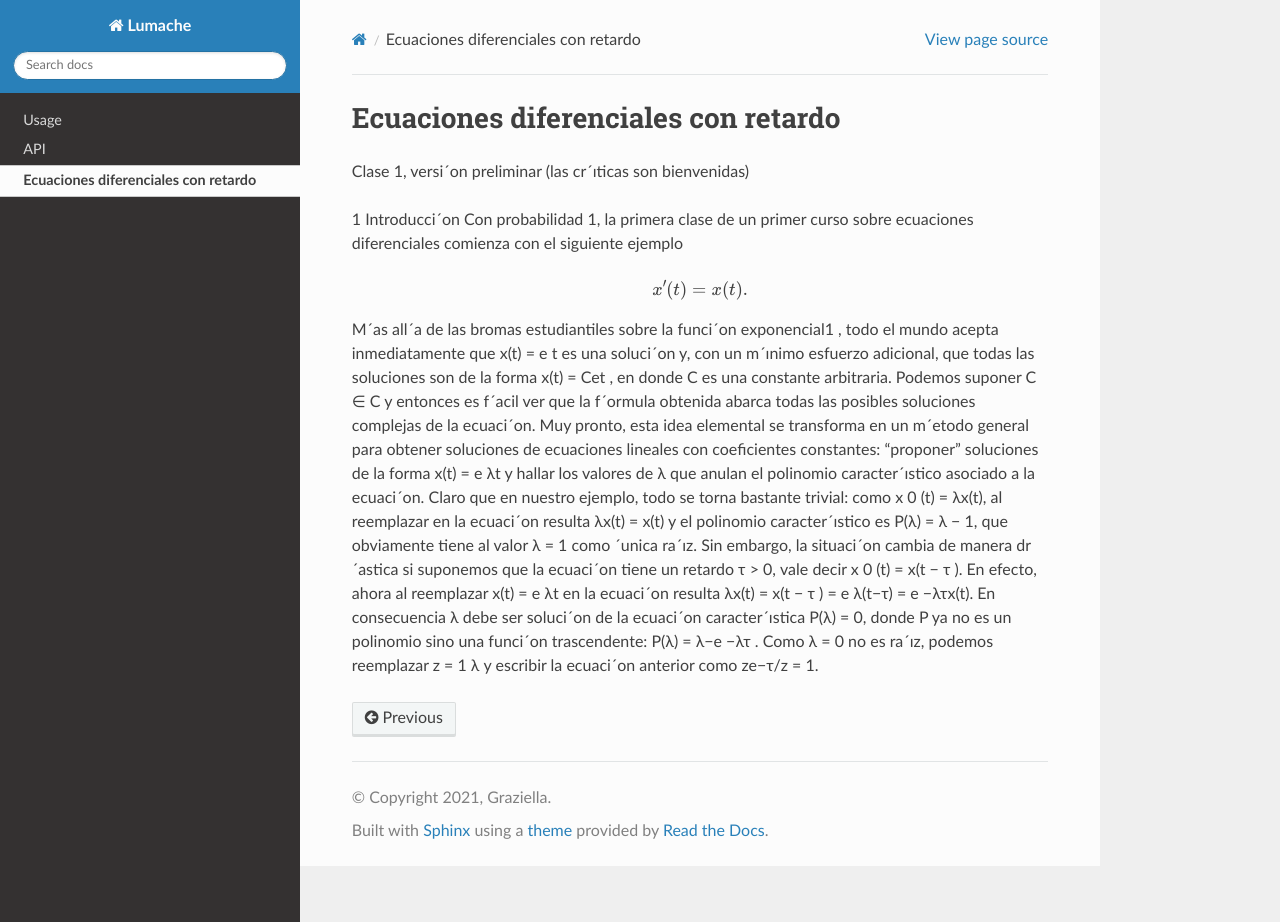
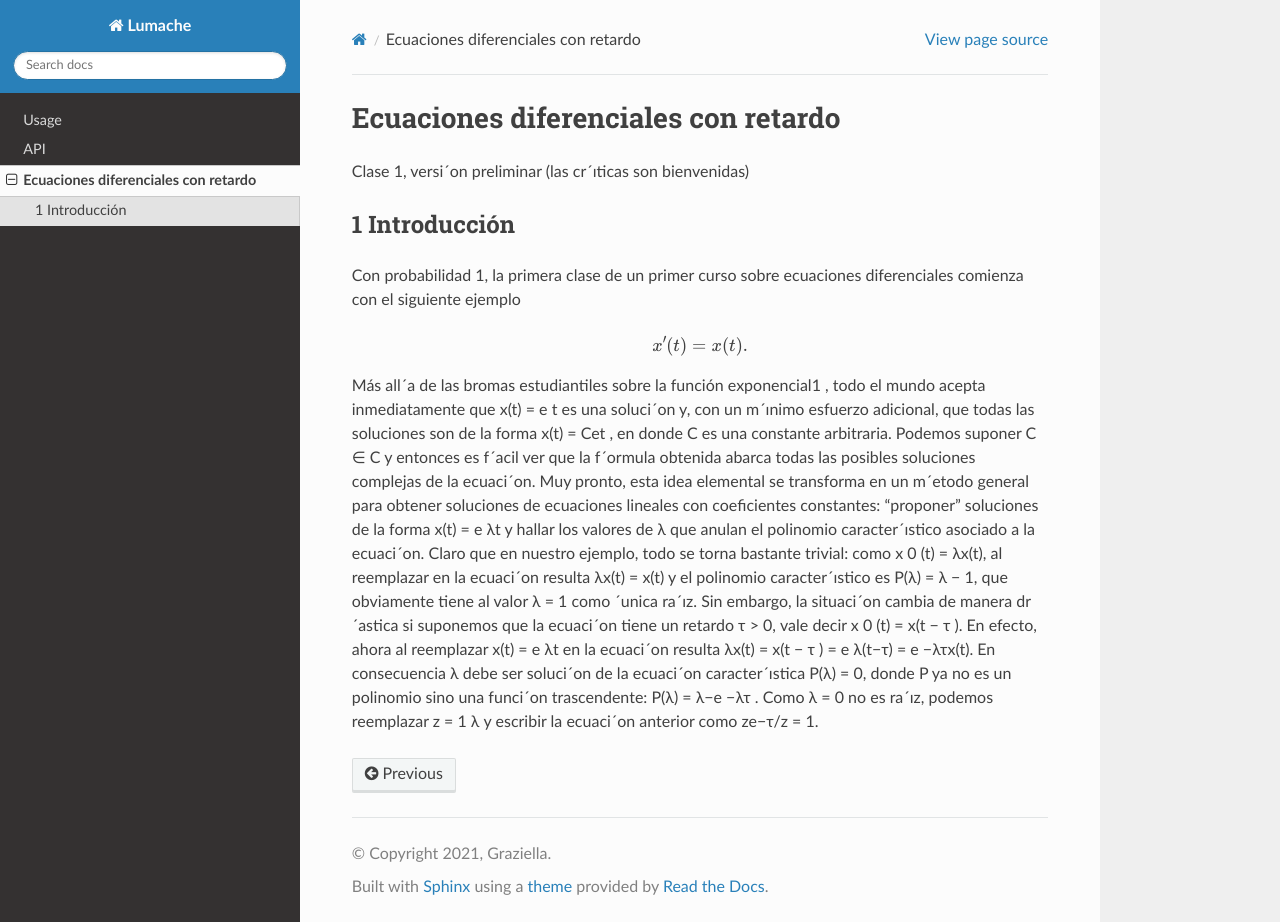
Before and after one commit to matecom57/santosg57-numerico, a Sphinx documentation site: the page built from docs/source/ecuaciones_diferenciales_con_retardo_clase1.rst, in a window 1280 px wide and 922 px high. Built offline with Sphinx 7.4.7 and the Read the Docs theme 3.1.0, drawn with Linux system fonts in a browser that asks for light colours.

Commit message:
Test comité

```diff
--- a/docs/source/ecuaciones_diferenciales_con_retardo_clase1.rst
+++ b/docs/source/ecuaciones_diferenciales_con_retardo_clase1.rst
@@ -3,7 +3,9 @@ Ecuaciones diferenciales con retardo
 
 Clase 1, versi´on preliminar (las cr´ıticas son bienvenidas)
 
-1 Introducci´on
+1 Introducción
+--------------
+
 Con probabilidad 1, la primera clase de un primer curso sobre ecuaciones diferenciales comienza con el siguiente ejemplo
 
 .. math::
@@ -11,7 +13,7 @@ Con probabilidad 1, la primera clase de un primer curso sobre ecuaciones diferen
    x'(t) = x(t).
 
 
-M´as all´a de las bromas estudiantiles sobre la funci´on exponencial1
+Más all´a de las bromas estudiantiles sobre la función exponencial1
 , todo el
 mundo acepta inmediatamente que x(t) = e
 t
```
